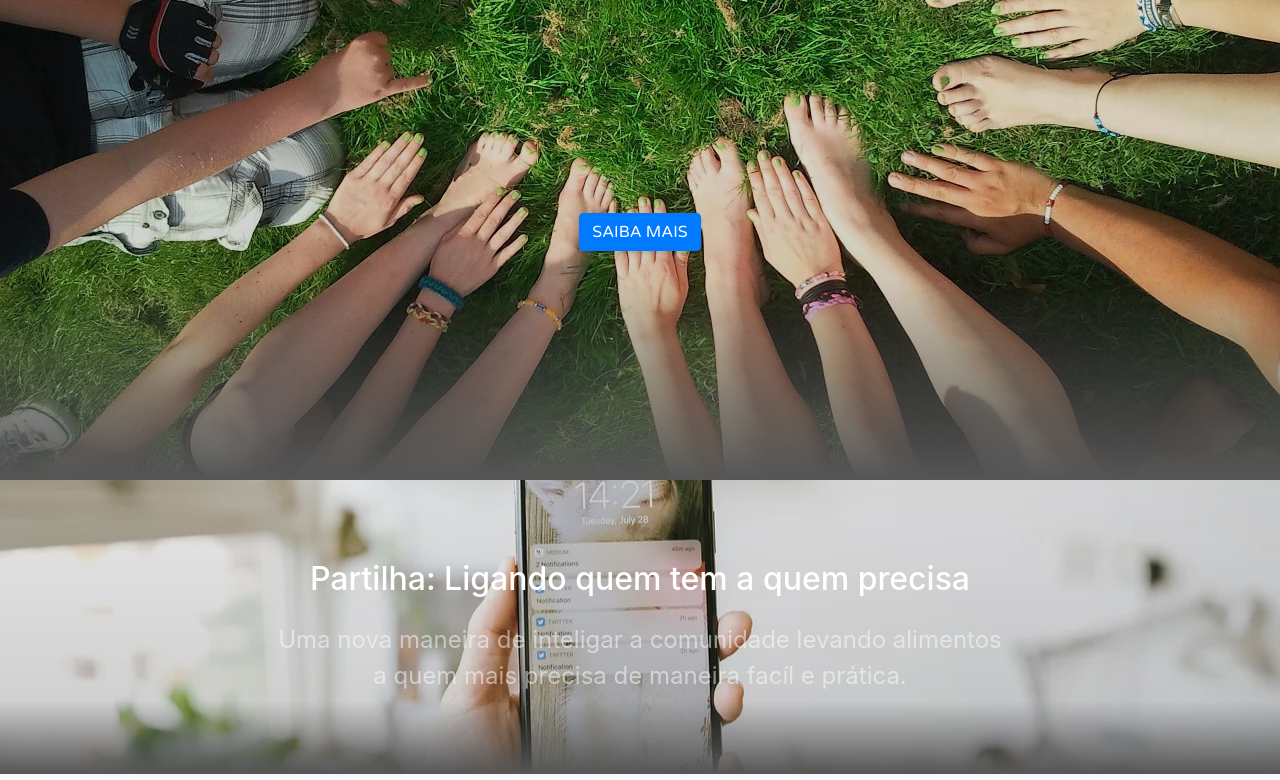
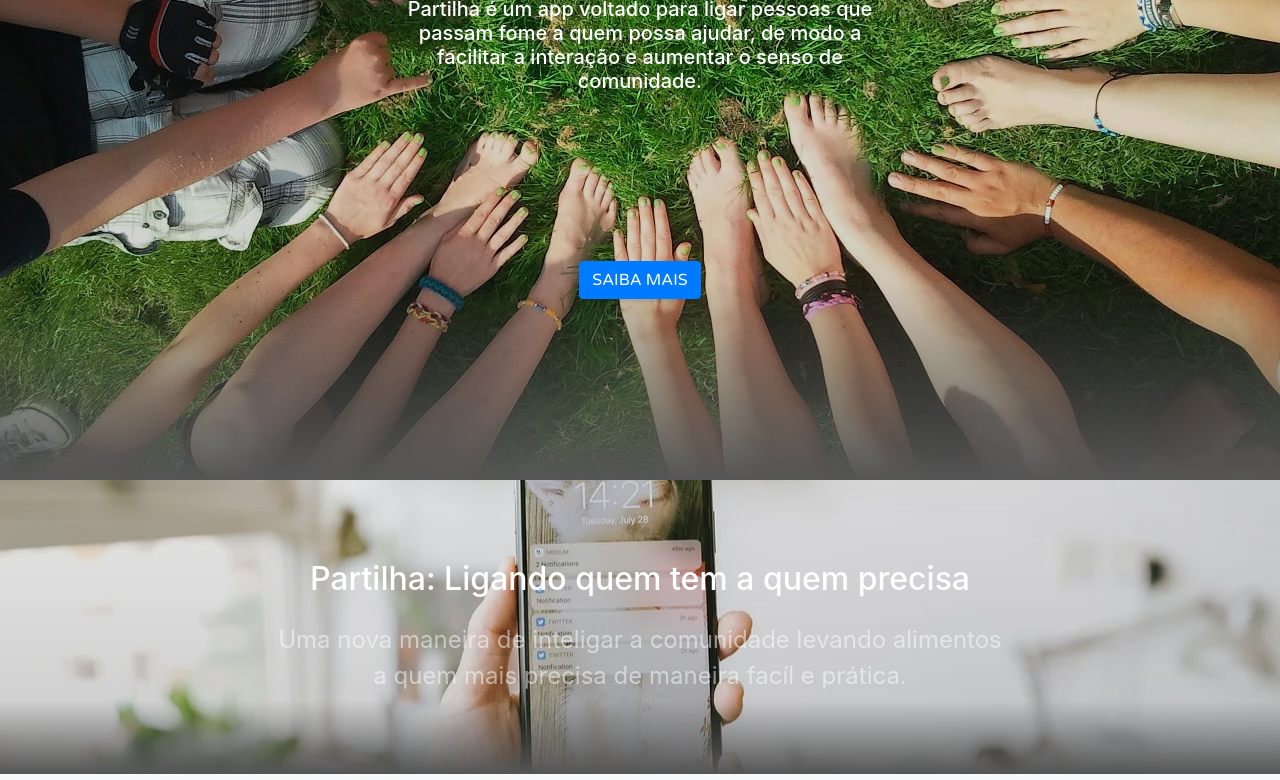
Before and after one commit to TiagoBattiston/landing-page, a website with bundled scripts: page index.html in a window 1280 px wide. Shown: the part 320-1100 px from the top of the page. Built offline with nearby package versions, Linux system fonts and the light colour scheme.

Commit message:
Update index.html

```diff
--- a/index.html
+++ b/index.html
@@ -57,8 +57,8 @@
           <br/>
           <br/>
           <br/>
-         <!-- <h2 class="mx-auto my-0"> Partilha é um app voltado para ligar pessoas que passam fome a quem possa ajudar, de modo a facilitar a interação e aumentar o senso de comunidade.</h2>
-          -->
+         <h2 class="mx-auto my-0"> Partilha é um app voltado para ligar pessoas que passam fome a quem possa ajudar, de modo a facilitar a interação e aumentar o senso de comunidade.</h2>
+
           <br/>
           <br/>
           <br/>
```
